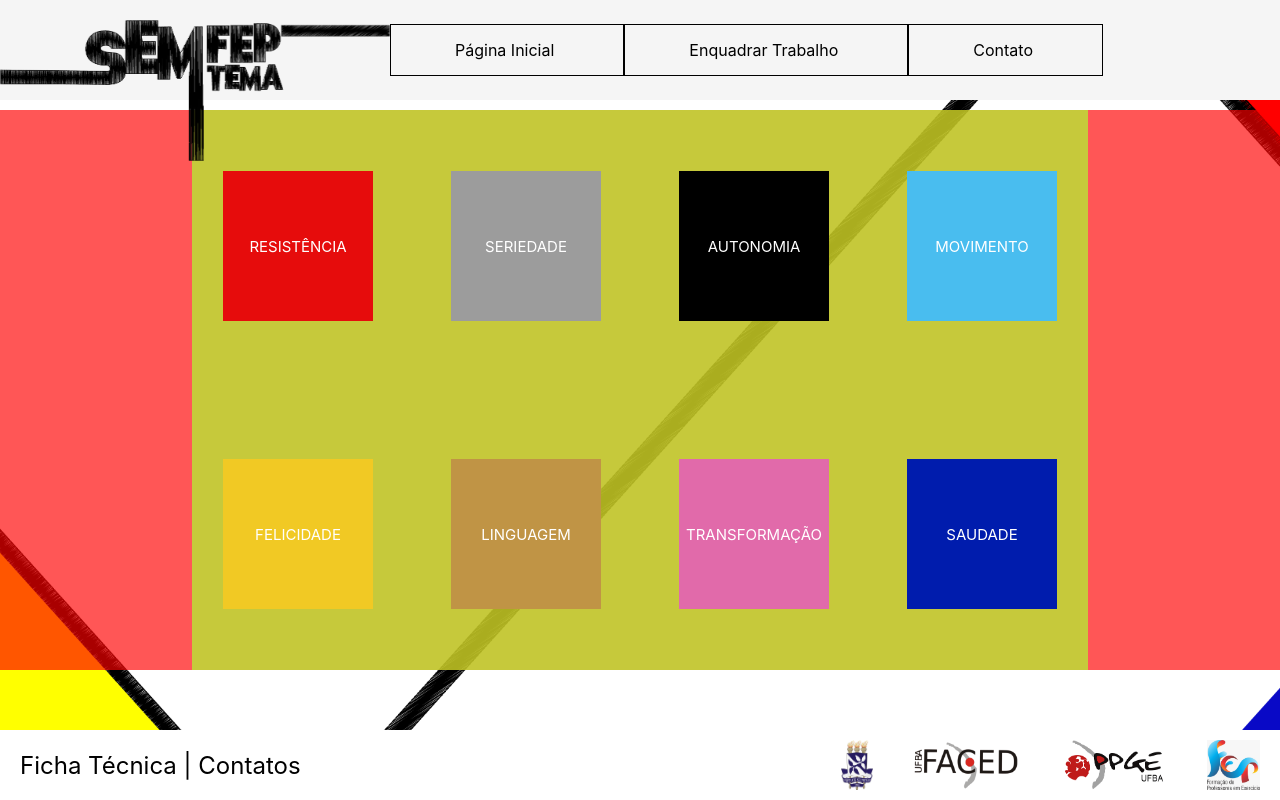
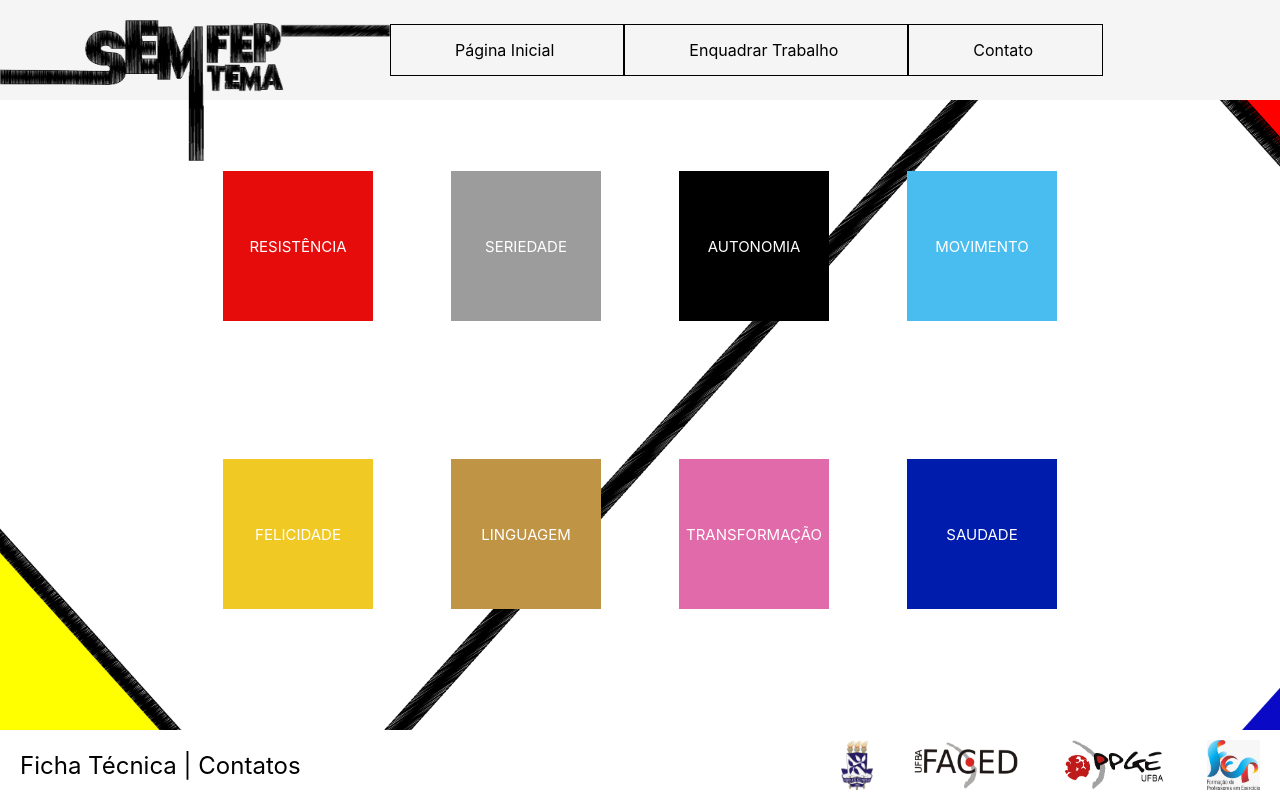
Before and after one commit to iuryroque/semfep, a React (Create React App) app: page /semfep/frames in a window 1280 px wide. Built offline with nearby package versions, Linux system fonts and the light colour scheme; a web font is replaced by a local one.

Commit message:
Retira cor do componente frame

```diff
--- a/src/components/Frames.css
+++ b/src/components/Frames.css
@@ -76,13 +76,13 @@
 @media (min-width: 1024px){
   .container-principal {
     height: 70%;
-    background-color: rgba(255, 0, 0, 0.664);
+    /* background-color: rgba(255, 0, 0, 0.664); */
   }
 
   #frames-container {
     width: 70%;
     align-items: center;
-    background-color: rgba(172, 255, 47, 0.678);
+    /* background-color: rgba(172, 255, 47, 0.678); */
   }
 
   .link-grid-frame {
```
